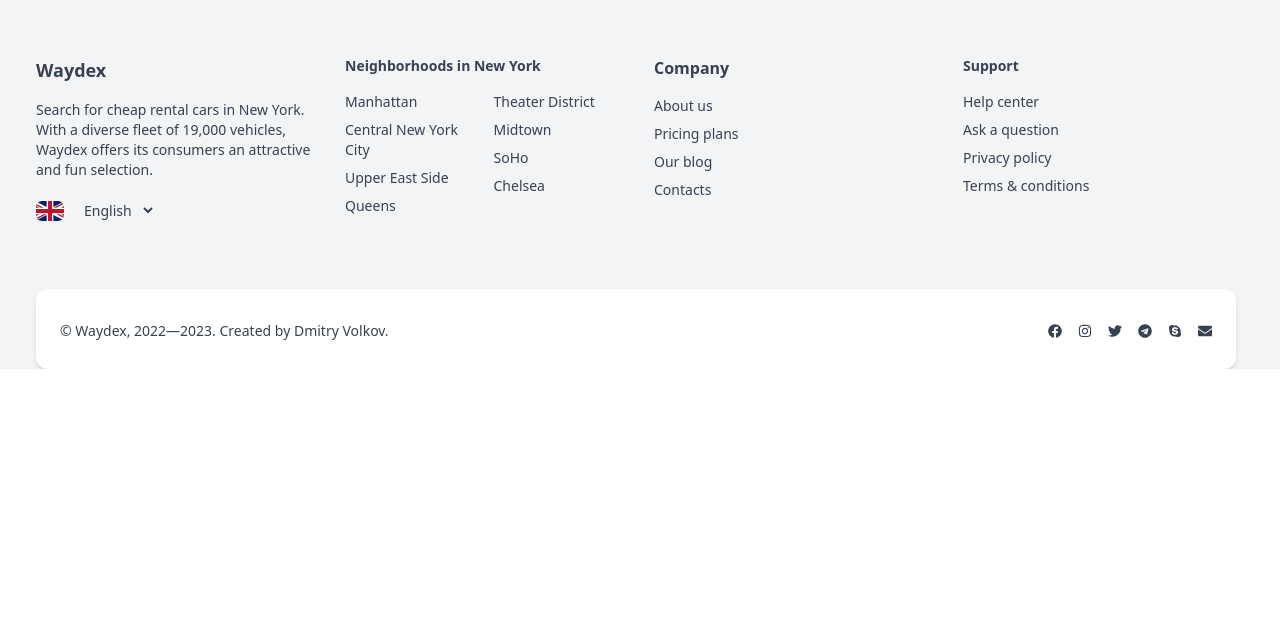
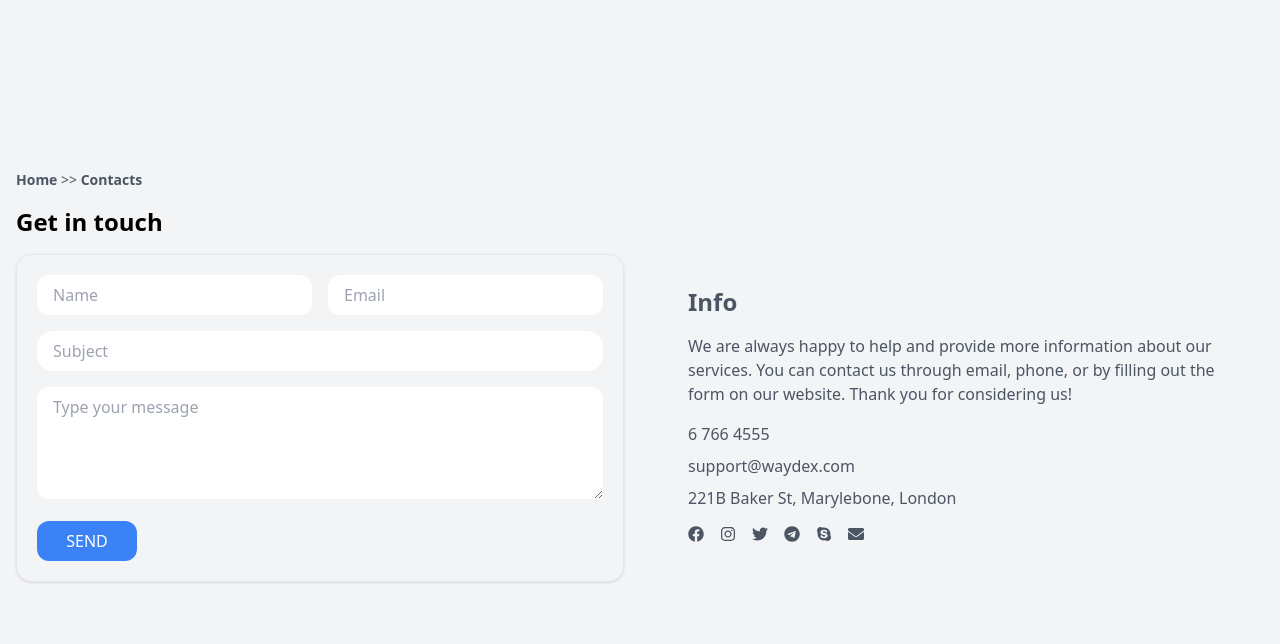
Before and after one commit to SadaqElmi/Github-Team, a React (Vite) app: page / in a window 1280 px wide. Shown: the part 4536-5180 px from the top of the page. Before the commit the page ends 4905 px from the top, so only its background shows below. Built offline with nearby package versions, Linux system fonts and the light colour scheme.

Commit message:
created contact page closes #28

```diff
--- /dev/null
+++ b/src/Pages/Contact.jsx
@@ -0,0 +1,99 @@
+import React from "react";
+import { FaFacebook, FaInstagram, FaTwitter, FaTelegram, FaSkype, FaEnvelope } from 'react-icons/fa';
+
+const ContactForm = () => {
+  return (
+    <div className="min-h-screen bg-gray-100 flex justify-center items-center">
+      <div className="container mx-auto px-4">
+
+        <div className="text-sm text-gray-600 mb-4">
+
+          <span className="hover:text-gray-800 cursor-pointer font-semibold">Home</span> &gt;&gt; <span className="font-semibold">Contacts</span>
+
+        </div>
+
+
+        <h2 className="text-2xl font-semibold mb-4">Get in touch</h2>
+
+        <div className="grid grid-cols-1 md:grid-cols-2 gap-8">
+          <div className="bg-gray-80 p-5 shadow border rounded-2xl">
+            <form className="space-y-4">
+              <div className="grid grid-cols-1 md:grid-cols-2 gap-4">
+                <div>
+                  <input
+                    type="text"
+                    placeholder="Name"
+                    className="w-full px-4 py-2  rounded-xl focus:outline-none focus:ring focus:ring-blue-300"
+                  />
+                </div>
+                <div>
+                  <input
+                    type="email"
+                    placeholder="Email"
+                    className="w-full px-4 py-2  rounded-xl focus:outline-none focus:ring focus:ring-blue-300"
+                  />
+                </div>
+              </div>
+              <div>
+                <input
+                  type="text"
+                  placeholder="Subject"
+                  className="w-full px-4 py-2  rounded-2xl focus:outline-none focus:ring focus:ring-blue-300"
+                />
+              </div>
+              <div>
+                <textarea
+                  placeholder="Type your message"
+                  className="w-full px-4 py-2  rounded-xl focus:outline-none focus:ring focus:ring-blue-300"
+                  rows="4"
+                ></textarea>
+              </div>
+              <button
+                type="submit"
+                className="w-1/2 bg-blue-500 text-white py-2 rounded-xl hover:bg-blue-600  w-[100px] h-[-10px]"
+              >
+                SEND
+              </button>
+            </form>
+          </div>
+
+          <div className="p-8 rounded text-gray-600">
+            <h2 className="text-2xl font-semibold mb-4">Info</h2>
+            <p className="mb-4">
+              We are always happy to help and provide more information about our
+              services. You can contact us through email, phone, or by filling
+              out the form on our website. Thank you for considering us!
+            </p>
+            <ul className="space-y-2">
+              <li>6 766 4555</li>
+              <li>support@waydex.com</li>
+              <li>221B Baker St, Marylebone, London</li>
+            </ul>
+            <div className="flex space-x-4 mt-4">
+              <a href="#" className="hover:text-gray-500" aria-label="Facebook">
+                <FaFacebook />
+              </a>
+              <a href="#" className="hover:text-gray-500" aria-label="Instagram">
+                <FaInstagram />
+              </a>
+              <a href="#" className="hover:text-gray-500" aria-label="Twitter">
+                <FaTwitter />
+              </a>
+              <a href="#" className="hover:text-gray-500" aria-label="Telegram">
+                <FaTelegram />
+              </a>
+              <a href="#" className="hover:text-gray-500" aria-label="Skype">
+                <FaSkype />
+              </a>
+              <a href="#" className="hover:text-gray-500" aria-label="Email">
+                <FaEnvelope />
+              </a>
+            </div>
+          </div>
+        </div>
+      </div>
+    </div>
+  );
+};
+
+export default ContactForm;
--- a/src/Pages/Home.jsx
+++ b/src/Pages/Home.jsx
@@ -8,6 +8,7 @@ import Saphaa from "../components/saphaa";
 import Advertise from "../components/Advertise";
 import Product_cars from "../components/Product_cars";
 import Foter from "../components/Foter";
+import ContactForm from "./Contact";
 
 
 const Home = () => {
@@ -21,6 +22,7 @@ const Home = () => {
       <Saphaa />
       <Advertise />
       <Product_cars />
+      <ContactForm />
       <Foter />
     </div>
   );
```
